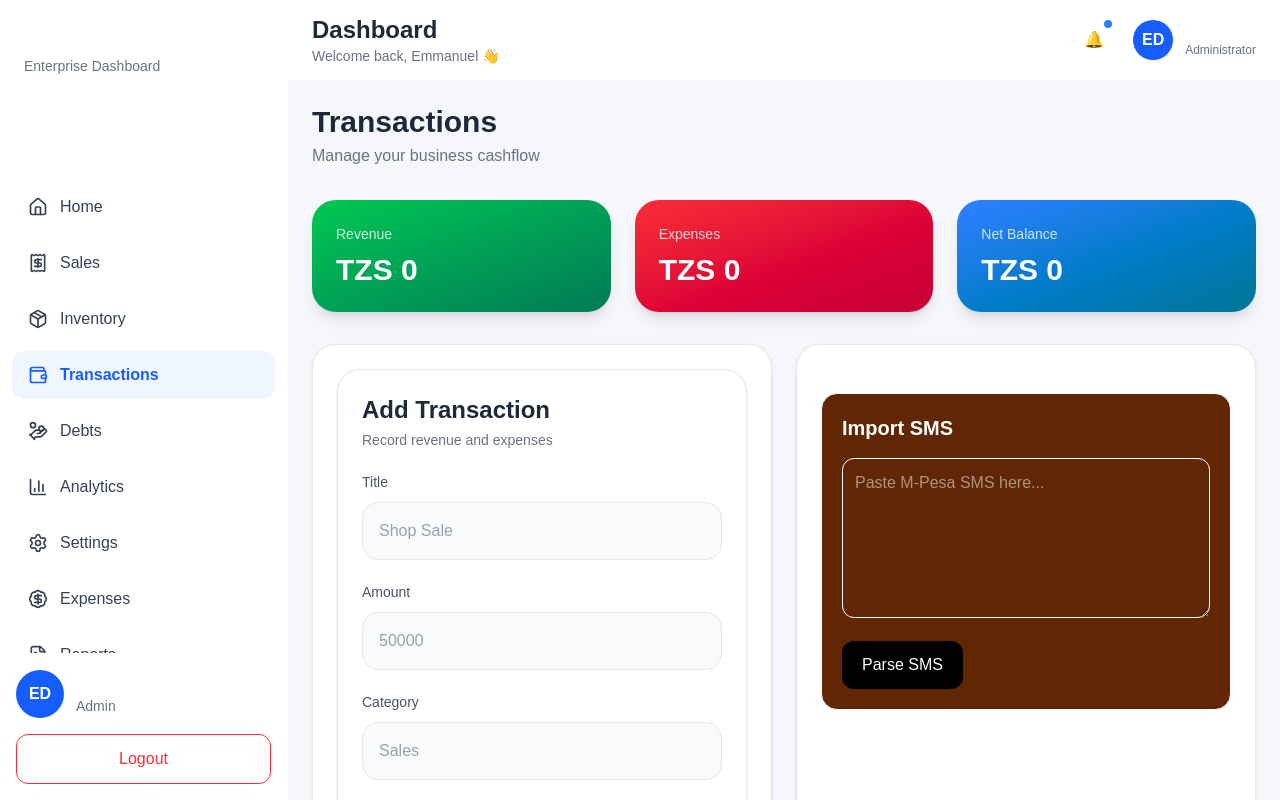
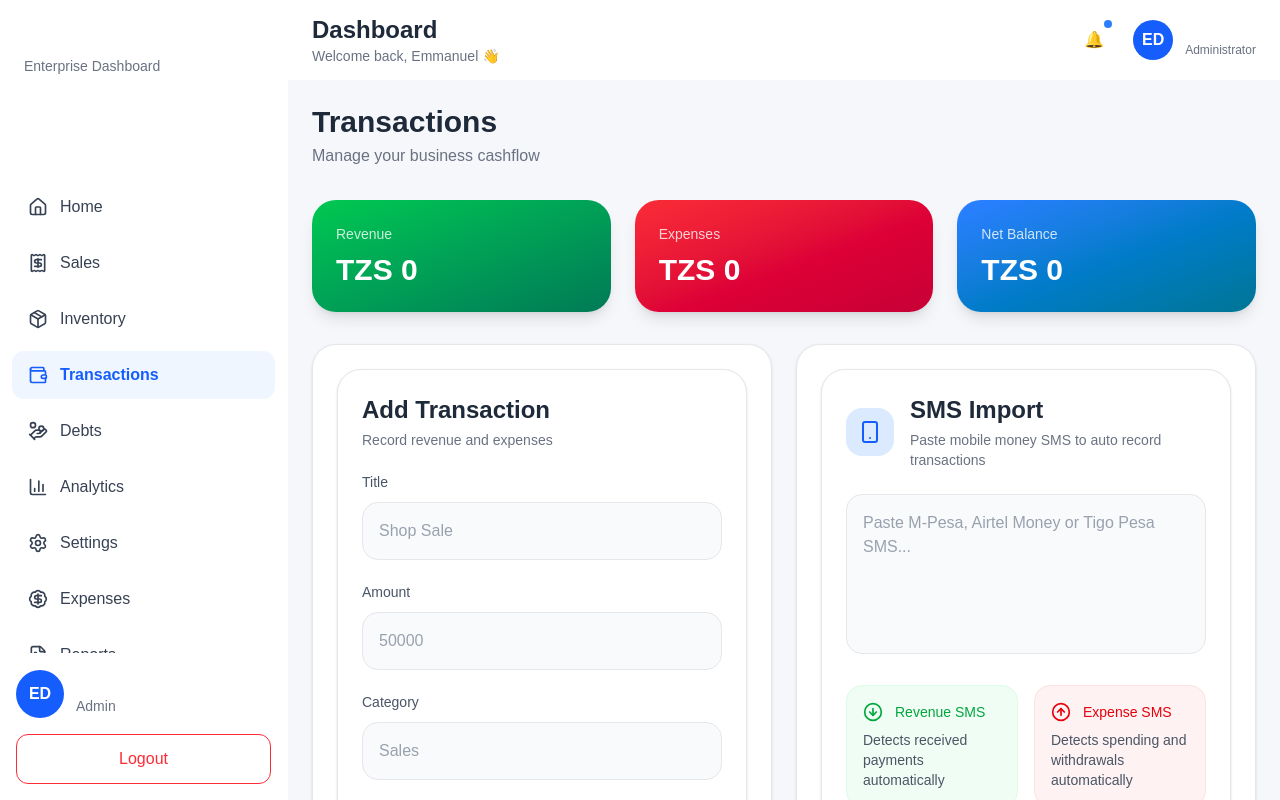
Before and after one commit to edanielmashika-debug/businesshealth, a Next.js app: page /transactions in a window 1280 px wide. Shown: the top 800 px of the page. Built offline with nearby package versions, Linux system fonts and the light colour scheme; no server answers.

Commit message:
kooldrink

```diff
--- a/components/sms-import.tsx
+++ b/components/sms-import.tsx
@@ -2,13 +2,21 @@
 
 import { useState } from "react";
 
-import { parseMobileMoneySMS } from "@/utils/parse-mobile-money-sms";
+import {
+  useTransactionStore,
+} from "@/store/transaction-store";
 
-import { useTransactionStore } from "@/store/transaction-store";
+import {
+  createTransaction,
+} from "@/services/transaction-service";
+
+import {
+  Smartphone,
+  ArrowDownCircle,
+  ArrowUpCircle,
+} from "lucide-react";
 
 export default function SMSImport() {
-  const [text, setText] =
-    useState("");
 
   const addTransaction =
     useTransactionStore(
@@ -16,67 +24,191 @@ export default function SMSImport() {
         state.addTransaction
     );
 
-  function handleParse() {
-    const parsed =
-      parseMobileMoneySMS(
-        text
+  const [sms, setSms] =
+    useState("");
+
+  const [loading, setLoading] =
+    useState(false);
+
+  async function handleImport() {
+
+    if (!sms) return;
+
+    setLoading(true);
+
+    try {
+
+      let type:
+        | "revenue"
+        | "expense" =
+        "expense";
+
+      if (
+        sms
+          .toLowerCase()
+          .includes("received")
+      ) {
+        type = "revenue";
+      }
+
+      const amountMatch =
+        sms.match(
+          /(?:TZS|Ksh|KES)?\s?([\d,]+)/i
         );
 
-    if (!parsed) {
-      alert(
-        "Could not parse SMS"
-      );
+      const amount =
+        amountMatch
+          ? Number(
+              amountMatch[1].replace(
+                /,/g,
+                ""
+              )
+            )
+          : 0;
 
-      return;
-    }
+      const provider =
+        sms.includes("M-Pesa")
+          ? "M-Pesa"
+          : sms.includes(
+              "Airtel"
+            )
+          ? "Airtel Money"
+          : sms.includes(
+              "Tigo"
+            )
+          ? "Tigo Pesa"
+          : "Mobile Money";
 
-    addTransaction({
+      const transaction = {
+
         id: crypto.randomUUID(),
 
-      amount: parsed.amount,
+        title: provider,
+
+        amount,
 
         category:
           "Mobile Money",
 
-      type: parsed.type,
+        type,
 
-      paymentMethod:
-        parsed.provider,
+        source: "sms" as const,
 
         createdAt:
           new Date().toISOString(),
-    });
+      };
+
+      addTransaction(
+        transaction
+      );
+
+      await createTransaction(
+        transaction
+      );
+
+      setSms("");
+
+    } catch (error) {
+
+      console.error(error);
 
       alert(
-      "Transaction imported!"
+        "Failed to import SMS"
       );
 
-    setText("");
+    } finally {
+
+      setLoading(false);
+    }
   }
 
   return (
-    <div className="border rounded-2xl p-5 ocean-general mt-6">
-      <h2 className="text-xl font-bold mb-4">
-        Import SMS
+
+    <div className="bg-white dark:bg-slate-900 rounded-3xl border border-gray-200 dark:border-slate-800 p-6 shadow-sm">
+
+      <div className="flex items-center gap-4 mb-6">
+
+        <div className="bg-blue-100 dark:bg-blue-500/20 p-3 rounded-2xl">
+
+          <Smartphone className="w-6 h-6 text-blue-600" />
+
+        </div>
+
+        <div>
+
+          <h2 className="text-2xl font-bold text-gray-800 dark:text-white">
+            SMS Import
           </h2>
 
+          <p className="text-sm text-gray-500 dark:text-slate-400 mt-1">
+            Paste mobile money SMS to auto record transactions
+          </p>
+
+        </div>
+      </div>
+
       <textarea
-        value={text}
+        value={sms}
         onChange={(e) =>
-          setText(
+          setSms(
             e.target.value
           )
         }
-        placeholder="Paste M-Pesa SMS here..."
-        className="w-full border rounded-xl p-3 h-40"
+        placeholder="Paste M-Pesa, Airtel Money or Tigo Pesa SMS..."
+        className="w-full h-40 rounded-2xl border border-gray-200 dark:border-slate-700 bg-gray-50 dark:bg-slate-800 px-4 py-4 text-black dark:text-white placeholder:text-gray-400 dark:placeholder:text-slate-500 outline-none focus:ring-2 focus:ring-blue-500 resize-none"
       />
 
+      <div className="grid grid-cols-1 md:grid-cols-2 gap-4 mt-6">
+
+        <div className="bg-green-50 dark:bg-green-500/10 border border-green-100 dark:border-green-500/20 rounded-2xl p-4">
+
+          <div className="flex items-center gap-3">
+
+            <ArrowDownCircle className="w-5 h-5 text-green-600" />
+
+            <p className="text-sm text-green-600">
+              Revenue SMS
+            </p>
+
+          </div>
+
+          <p className="text-sm text-gray-600 dark:text-slate-400 mt-2">
+            Detects received payments automatically
+          </p>
+
+        </div>
+
+        <div className="bg-red-50 dark:bg-red-500/10 border border-red-100 dark:border-red-500/20 rounded-2xl p-4">
+
+          <div className="flex items-center gap-3">
+
+            <ArrowUpCircle className="w-5 h-5 text-red-600" />
+
+            <p className="text-sm text-red-600">
+              Expense SMS
+            </p>
+
+          </div>
+
+          <p className="text-sm text-gray-600 dark:text-slate-400 mt-2">
+            Detects spending and withdrawals automatically
+          </p>
+
+        </div>
+      </div>
+
       <button
-        type="button"
-        onClick={handleParse}
-        className="mt-4 bg-black text-white px-5 py-3 rounded-xl"
+        onClick={
+          handleImport
+        }
+        disabled={loading}
+        className="w-full mt-6 bg-gradient-to-r from-blue-600 to-cyan-500 hover:from-blue-700 hover:to-cyan-600 disabled:opacity-50 text-white rounded-2xl py-4 font-semibold transition"
       >
-        Parse SMS
+
+        {loading
+          ? "Importing..."
+          : "Import SMS"}
+
       </button>
     </div>
   );
```
Lines whose indentation alone changed are shown as unchanged.
